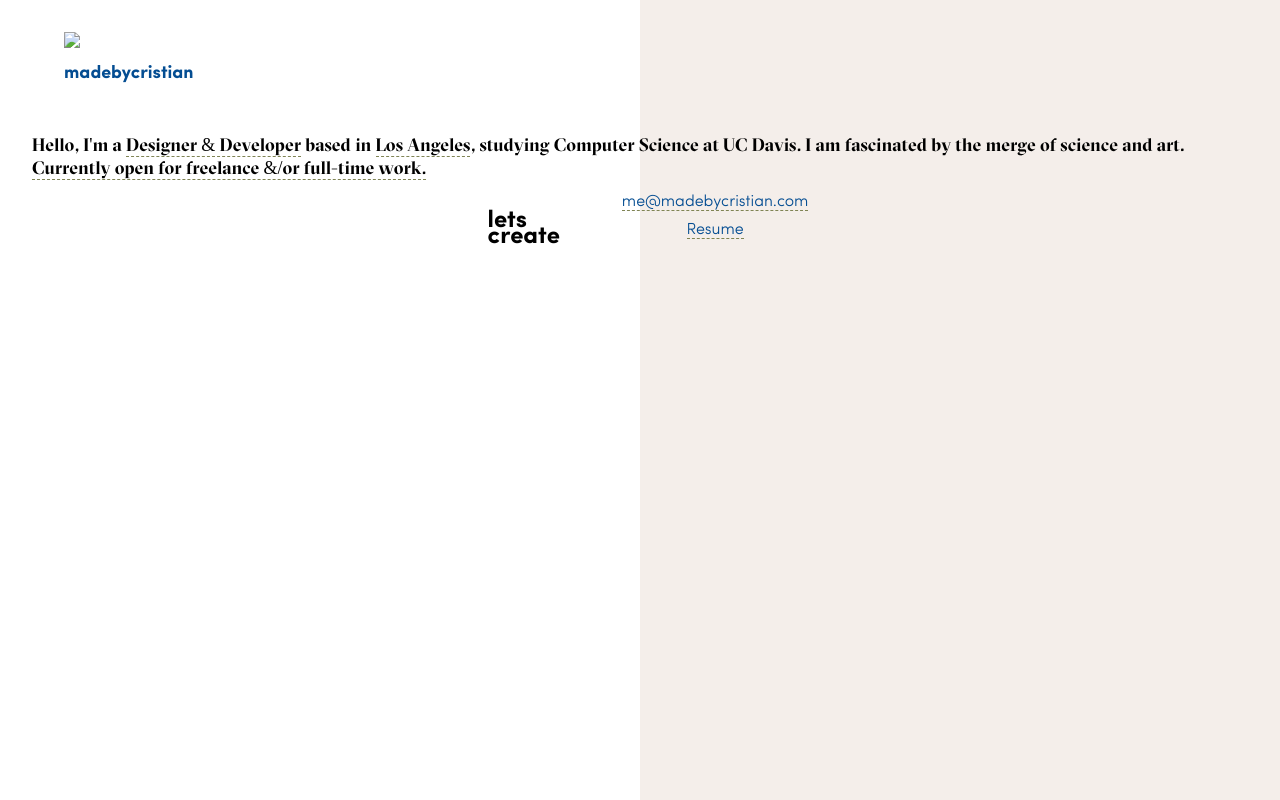
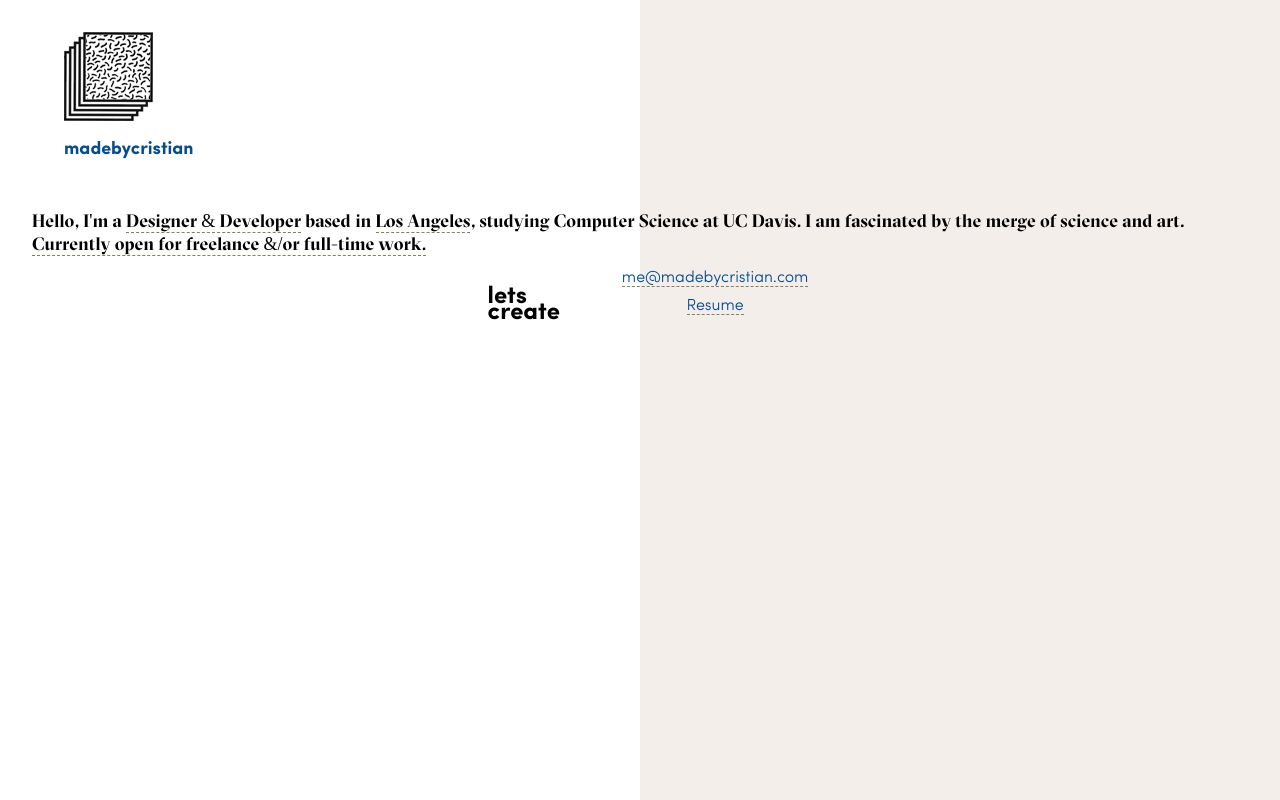
Before and after one commit to chensclaudia/crisscriss.github.io, a plain HTML site: page index.html in a window 1280 px wide. Drawn offline with Linux system fonts and the light colour scheme.

Commit message:
fixed img bug
:)

```diff
--- a/index.html
+++ b/index.html
@@ -7,7 +7,7 @@
 	<link rel="icon" type="image/png" href="img/favicon.png" />
 
 	<!-- OpenGraph -->
-	<meta property="og:title" content="Cristian Lopez | Designer and Developer" />
+	<meta property="og:title" content="madebycristian" />
 	<meta property="og:description" content="Designer | Developer | Activist | Student, based in los angeles." />
 	<meta property="og:type" content="website" />
 	<meta property="og:url" content="http://" />
@@ -20,7 +20,7 @@
 <body>
 	<header>
 	  <a class="logo">
-	    <img src="../newsite/img/logo.png"><span> madebycristian</span></a>
+	    <img src="../img/logo.png"><span> madebycristian</span></a>
 	</header>
 
 	<div class="content-main">
```
